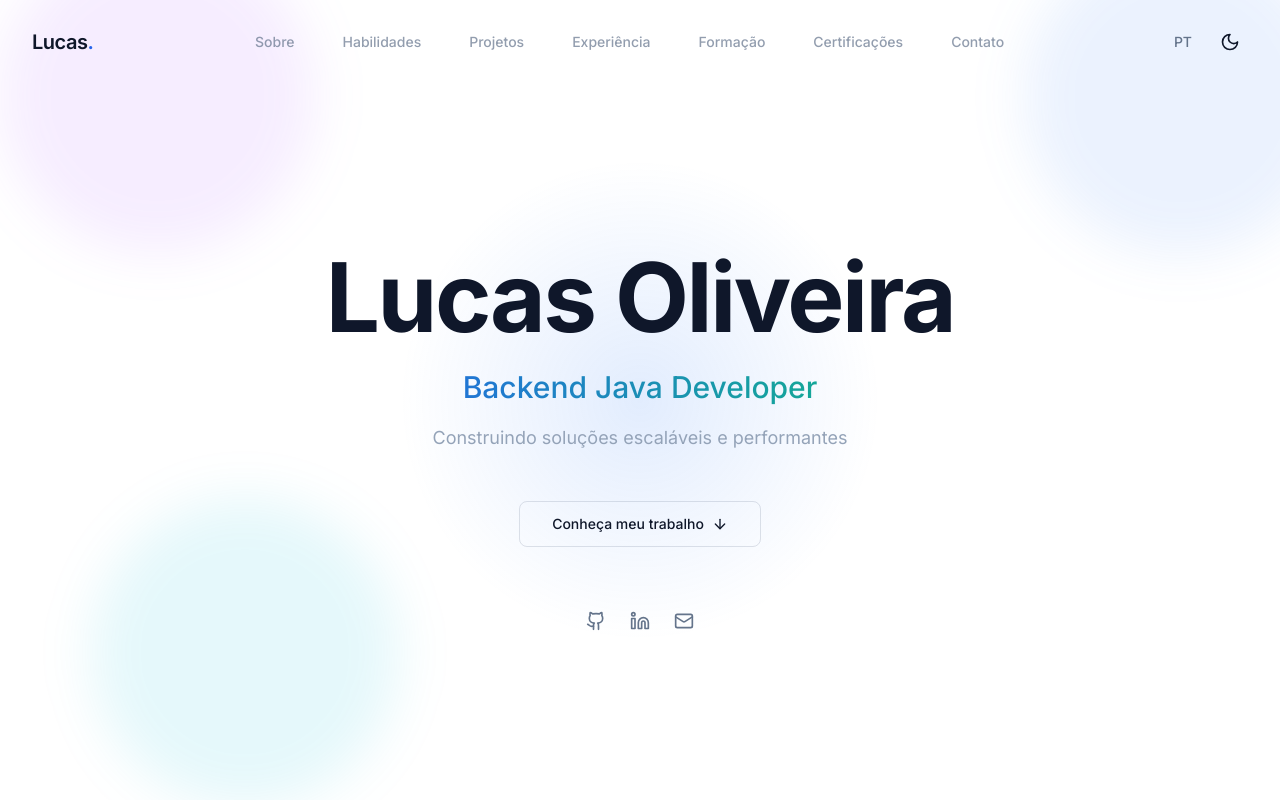
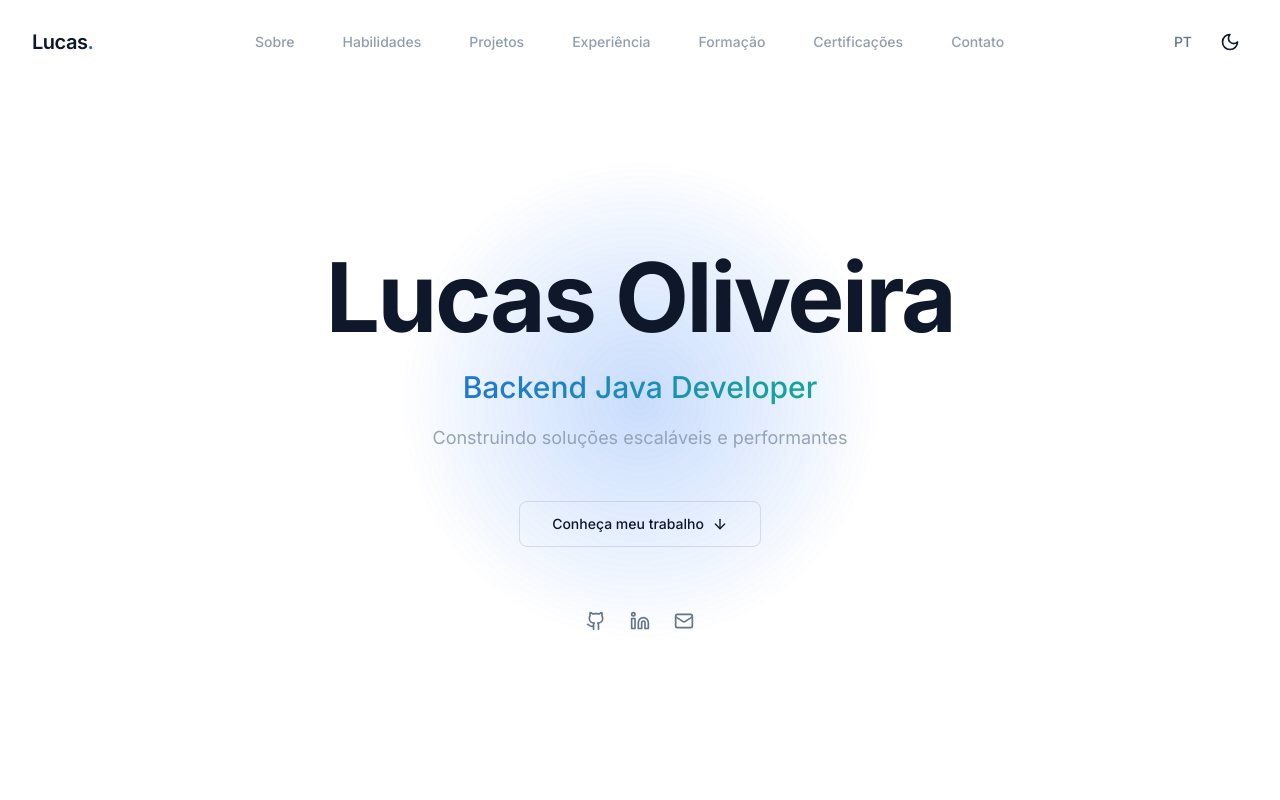
Before and after one commit to git-lucasoliveira/lucas-oliveira-portfolio, a Next.js app: page / in a window 1280 px wide. Shown: the top 800 px of the page. Built offline with nearby package versions, Linux system fonts and the light colour scheme.

Commit message:
feat: Substituir animação de fundo por efeito de seguimento do mouse global

```diff
--- a/app/layout.tsx
+++ b/app/layout.tsx
@@ -2,6 +2,7 @@ import type { Metadata } from 'next'
 import { Inter, JetBrains_Mono } from 'next/font/google'
 import { ThemeProvider } from 'next-themes'
 import { LanguageProvider } from '@/contexts/LanguageContext'
+import MouseFollowEffect from '@/components/effects/MouseFollowEffect'
 import '@/styles/globals.css'
 
 const inter = Inter({
@@ -78,6 +79,7 @@ export default function RootLayout({
       <body className={`${inter.variable} ${jetbrainsMono.variable} font-sans antialiased`}>
         <ThemeProvider attribute="class" defaultTheme="system" enableSystem>
           <LanguageProvider>
+            <MouseFollowEffect />
             {children}
           </LanguageProvider>
         </ThemeProvider>
--- a/app/page.tsx
+++ b/app/page.tsx
@@ -4,7 +4,6 @@ import Footer from '@/components/layout/Footer'
 import HeroSection from '@/components/sections/HeroSection'
 import LoadingScreen from '@/components/effects/LoadingScreen'
 import BackToTop from '@/components/effects/BackToTop'
-import AnimatedBackground from '@/components/effects/AnimatedBackground'
 
 // Lazy load below-the-fold sections for better performance
 const AboutSection = dynamic(() => import('@/components/sections/AboutSection'), {
@@ -29,7 +28,6 @@ const ContactSection = dynamic(() => import('@/components/sections/ContactSectio
 export default function Home() {
   return (
     <>
-      <AnimatedBackground />
       <LoadingScreen />
       <Header />
       <main className="overflow-x-hidden">
--- /dev/null
+++ b/components/effects/MouseFollowEffect.tsx
@@ -0,0 +1,46 @@
+'use client'
+
+import { useEffect, useRef } from 'react'
+
+export default function MouseFollowEffect() {
+  const spotlightRef = useRef<HTMLDivElement>(null)
+  const rafRef = useRef<number>()
+
+  useEffect(() => {
+    const handleMouseMove = (e: MouseEvent) => {
+      // Cancel previous frame if still pending
+      if (rafRef.current) {
+        cancelAnimationFrame(rafRef.current)
+      }
+
+      // Schedule update for next frame
+      rafRef.current = requestAnimationFrame(() => {
+        if (spotlightRef.current) {
+          spotlightRef.current.style.setProperty('--mouse-x', `${e.clientX}px`)
+          spotlightRef.current.style.setProperty('--mouse-y', `${e.clientY}px`)
+        }
+      })
+    }
+
+    document.addEventListener('mousemove', handleMouseMove, { passive: true })
+
+    return () => {
+      document.removeEventListener('mousemove', handleMouseMove)
+      if (rafRef.current) {
+        cancelAnimationFrame(rafRef.current)
+      }
+    }
+  }, [])
+
+  return (
+    <div
+      ref={spotlightRef}
+      className="fixed inset-0 -z-10 pointer-events-none"
+      style={{
+        '--mouse-x': '50%',
+        '--mouse-y': '50%',
+        background: 'radial-gradient(600px circle at var(--mouse-x, 50%) var(--mouse-y, 50%), rgba(59, 130, 246, 0.15), transparent 40%)',
+      } as React.CSSProperties}
+    />
+  )
+}
```
